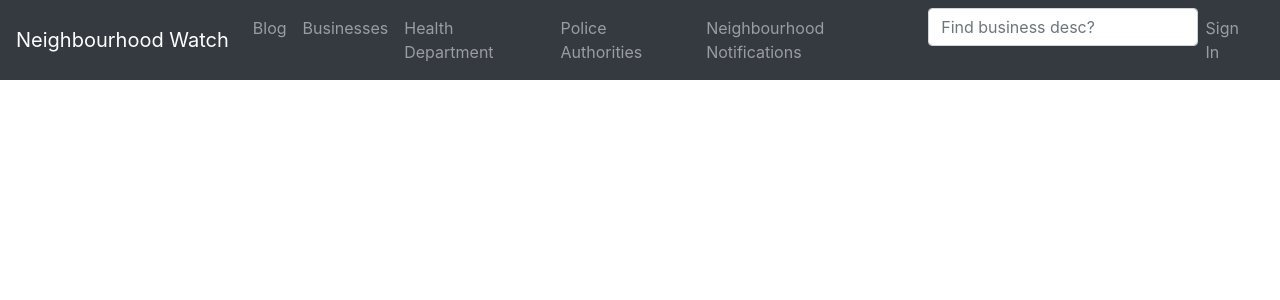
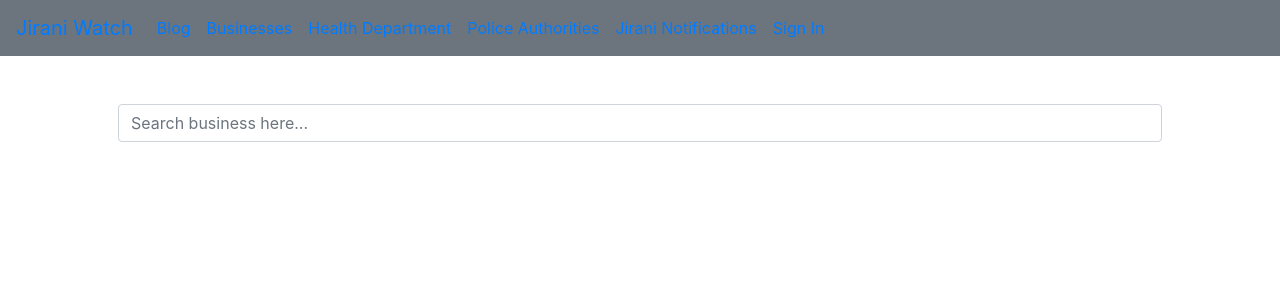
Before and after one commit to edwinkipchumba/Jirani-watch, a Django app: template neighbourhood/templates/authorities/authorities.html in a window 1280 px wide. Shown: the top 300 px of the page. Run offline with Django 3.2, Linux system fonts and the light colour scheme; the template is opened without the code that fills it, so the values that code supplies are empty; some libraries are stand-ins or nearby versions.

Commit message:
create business search

```diff
--- a/neighbourhood/templates/navbar.html
+++ b/neighbourhood/templates/navbar.html
@@ -1,6 +1,6 @@
 {% load static %}
-<nav class="navbar navbar-expand-lg navbar-dark bg-dark">
-    <a class="navbar-brand" href="/">Neighbourhood Watch</a>
+<nav class="navbar navbar-expand-lg bg-secondary">
+    <a class="navbar-brand" href="/">Jirani Watch</a>
     <button class="navbar-toggler" type="button" data-toggle="collapse" data-target="#navbarSupportedContent"
         aria-controls="navbarSupportedContent" aria-expanded="false" aria-label="Toggle navigation">
         <span class="navbar-toggler-icon"></span>
@@ -21,16 +21,12 @@
                 <a class="nav-link" href="{% url 'authorities'%}">Police Authorities</a>
             </li>
             <li class="nav-item">
-                <a class="nav-link" href="{% url 'notifications'%}">Neighbourhood Notifications</a>
+                <a class="nav-link" href="{% url 'notifications'%}">Jirani Notifications</a>
             </li>
-            <li class="nav navbar-nav navbar-right">
-                <form class="navbar-form" role="search" action="{% url 'search_results'%}">
-                    <div class="input-group">
-                        <input type="text" class="form-control" placeholder="Find business desc? "
-                            name="business">
-                    </div>
-                </form>
-            </li>
+
+            <!-- search -->
+
+            <!-- end search -->
             {% if user.is_superuser %}
             <li class="nav-item">
                 <a class="nav-link" href="/admin">Admin</a>
@@ -55,3 +51,15 @@
         </ul>
     </div>
 </nav>
+
+<div class="container p-5">
+    <li class="nav navbar-nav navbar-right">
+        <form class="navbar-form" role="search" action="{% url 'search_results'%}">
+            <div class="input-group">
+                <input type="text" class="form-control" placeholder="Search business here... "
+                    name="business">
+            </div>
+        </form>
+    </li>
+
+</div>
```
Also changed, not shown: neighbourhood/templates/index.html (+6 -6 lines), media/logos/sports-731506__340.jpg (added).
